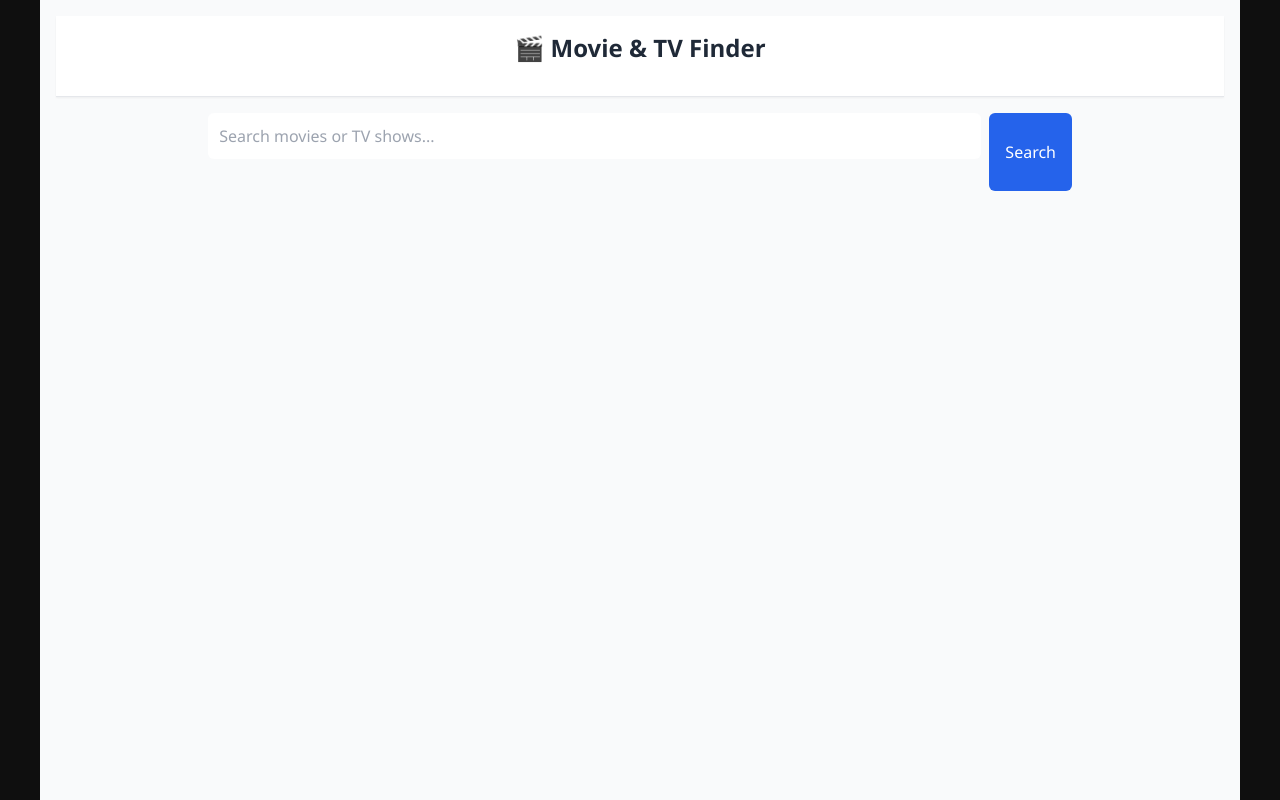
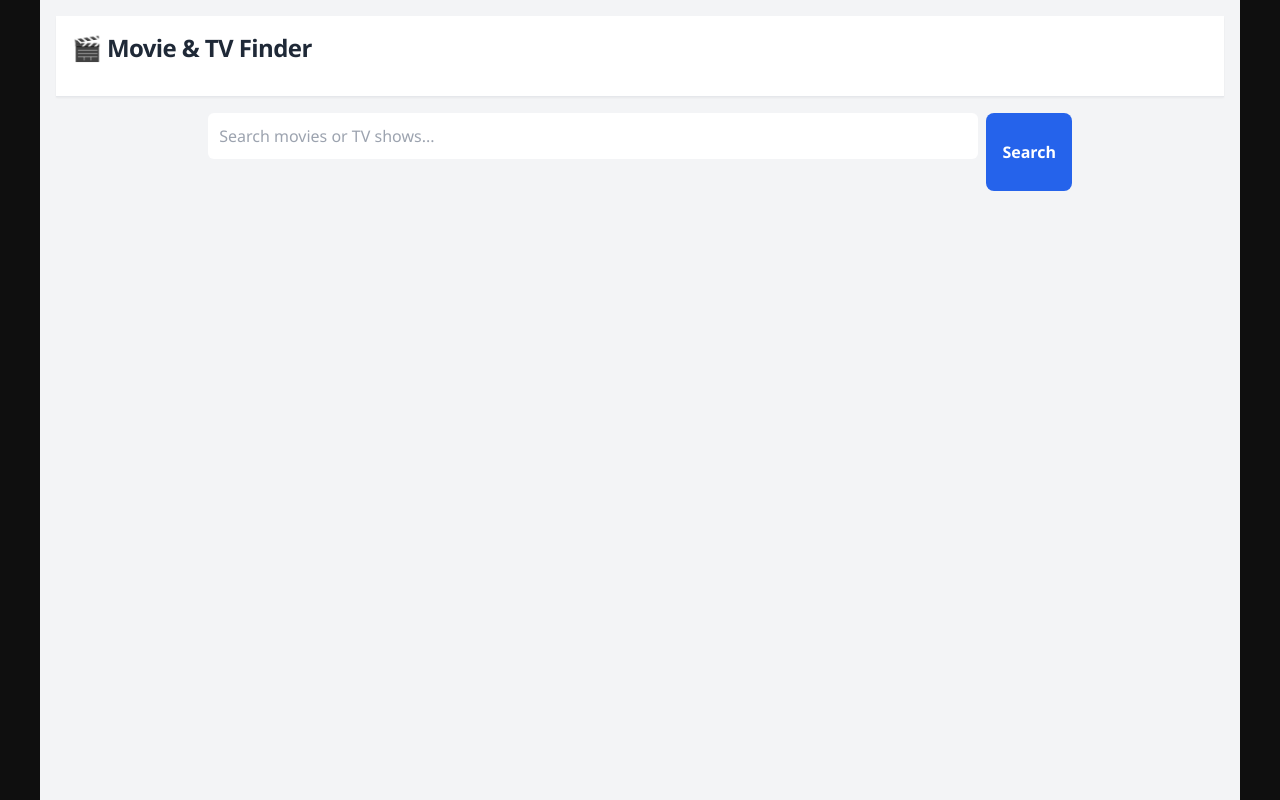
Before and after one commit to hyein89/clikme, a Next.js app: page / in a window 1280 px wide. Built offline with nearby package versions, Linux system fonts and the light colour scheme.

Commit message:
Update index.tsx

```diff
--- a/pages/index.tsx
+++ b/pages/index.tsx
@@ -22,10 +22,14 @@ export default function Home() {
   };
 
   return (
-    <main className="min-h-screen bg-gray-50 text-gray-800 dark:bg-gray-900 dark:text-gray-100">
+    <main className="min-h-screen bg-gray-100 dark:bg-gray-900 text-gray-800 dark:text-gray-100 transition-colors">
       {/* Header */}
-      <header className="p-4 bg-white dark:bg-gray-800 border-b dark:border-gray-700 shadow-sm sticky top-0 z-50">
-        <h1 className="text-2xl font-bold">🎬 Movie & TV Finder</h1>
+      <header className="sticky top-0 z-50 p-4 bg-white dark:bg-gray-800 shadow-sm border-b dark:border-gray-700">
+        <div className="max-w-7xl mx-auto flex items-center justify-between">
+          <h1 className="text-2xl font-bold tracking-tight">
+            🎬 Movie & TV Finder
+          </h1>
+        </div>
       </header>
 
       {/* Search Form */}
@@ -36,11 +40,11 @@ export default function Home() {
             placeholder="Search movies or TV shows..."
             value={query}
             onChange={(e) => setQuery(e.target.value)}
-            className="flex-grow px-4 py-2 border border-gray-300 dark:border-gray-600 rounded-md bg-white dark:bg-gray-800 focus:outline-none focus:ring-2 focus:ring-blue-500"
+            className="flex-grow px-4 py-2 border border-gray-300 dark:border-gray-600 rounded-lg bg-white dark:bg-gray-800 focus:outline-none focus:ring-2 focus:ring-blue-500"
           />
           <button
             type="submit"
-            className="px-4 py-2 bg-blue-600 text-white rounded-md hover:bg-blue-700"
+            className="px-4 py-2 bg-blue-600 hover:bg-blue-700 text-white rounded-lg font-semibold"
           >
             Search
           </button>
@@ -49,16 +53,18 @@ export default function Home() {
 
       {/* Loading */}
       {loading && (
-        <p className="text-center text-gray-500 dark:text-gray-400">Loading...</p>
+        <div className="text-center text-gray-500 dark:text-gray-400">
+          Loading...
+        </div>
       )}
 
       {/* Results */}
-      <section className="p-4">
-        <div className="grid grid-cols-2 sm:grid-cols-3 md:grid-cols-4 lg:grid-cols-6 gap-4 max-w-7xl mx-auto">
+      <section className="p-4 max-w-7xl mx-auto">
+        <div className="grid grid-cols-2 sm:grid-cols-3 md:grid-cols-4 lg:grid-cols-6 gap-5">
           {results.map((item) => (
             <div
               key={item.id}
-              className="bg-white dark:bg-gray-800 rounded-lg shadow hover:shadow-lg transition overflow-hidden group"
+              className="bg-white dark:bg-gray-800 rounded-xl overflow-hidden shadow hover:shadow-lg transition duration-300 group"
             >
               {item.poster_path ? (
                 <img
@@ -67,7 +73,7 @@ export default function Home() {
                   className="w-full h-[400px] object-cover group-hover:scale-105 transition-transform"
                 />
               ) : (
-                <div className="w-full h-[400px] bg-gray-300 dark:bg-gray-700 flex items-center justify-center text-sm text-gray-600 dark:text-gray-400">
+                <div className="w-full h-[400px] flex items-center justify-center bg-gray-200 dark:bg-gray-700 text-sm text-gray-600 dark:text-gray-300">
                   No Image
                 </div>
               )}
@@ -79,13 +85,13 @@ export default function Home() {
                   {item.release_date || item.first_air_date || "-"}
                 </p>
                 <span
-                  className={`inline-block text-[10px] mt-1 px-2 py-0.5 rounded-full ${
+                  className={`inline-block mt-2 text-[10px] px-2 py-1 rounded-full ${
                     item.media_type === "movie"
-                      ? "bg-blue-100 text-blue-800"
-                      : "bg-green-100 text-green-800"
+                      ? "bg-blue-100 text-blue-800 dark:bg-blue-800 dark:text-blue-100"
+                      : "bg-green-100 text-green-800 dark:bg-green-800 dark:text-green-100"
                   }`}
                 >
-                  {item.media_type === "movie" ? "Movie" : "TV"}
+                  {item.media_type === "movie" ? "Movie" : "TV Show"}
                 </span>
               </div>
             </div>
```
